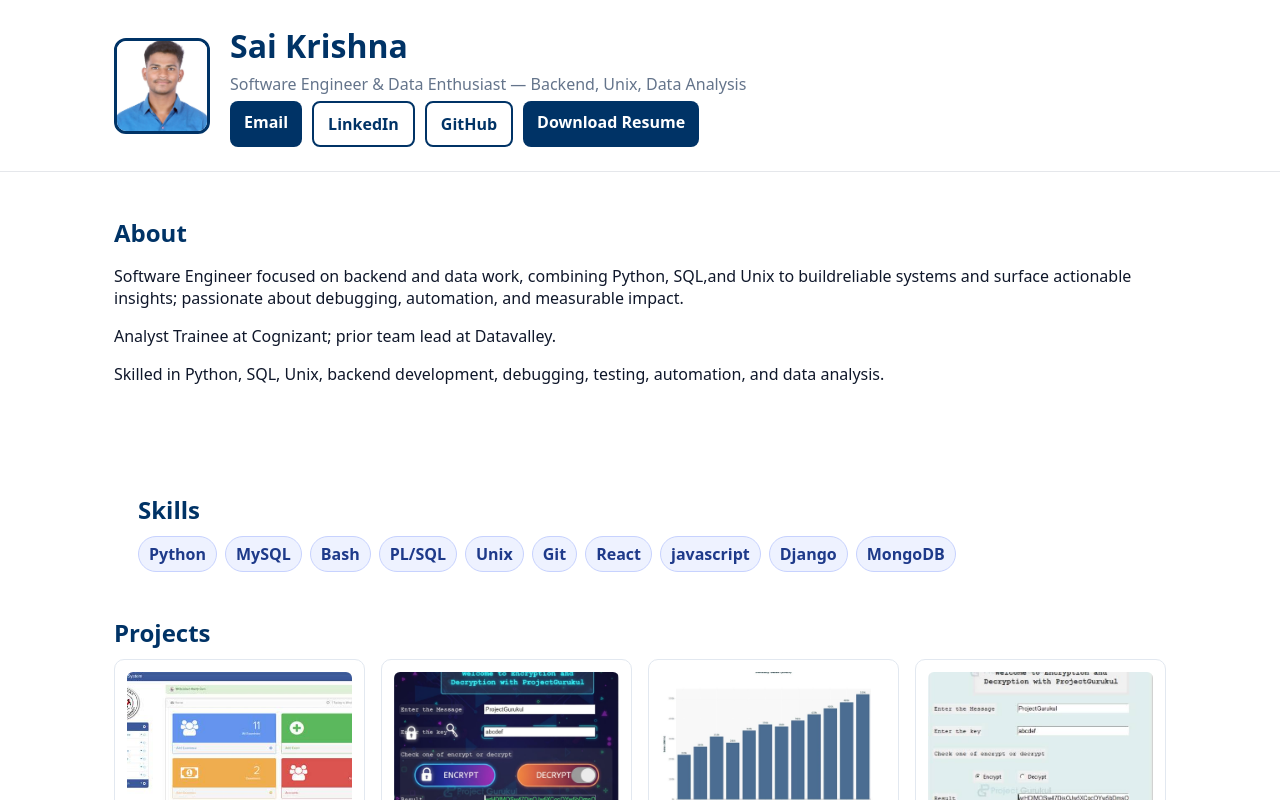
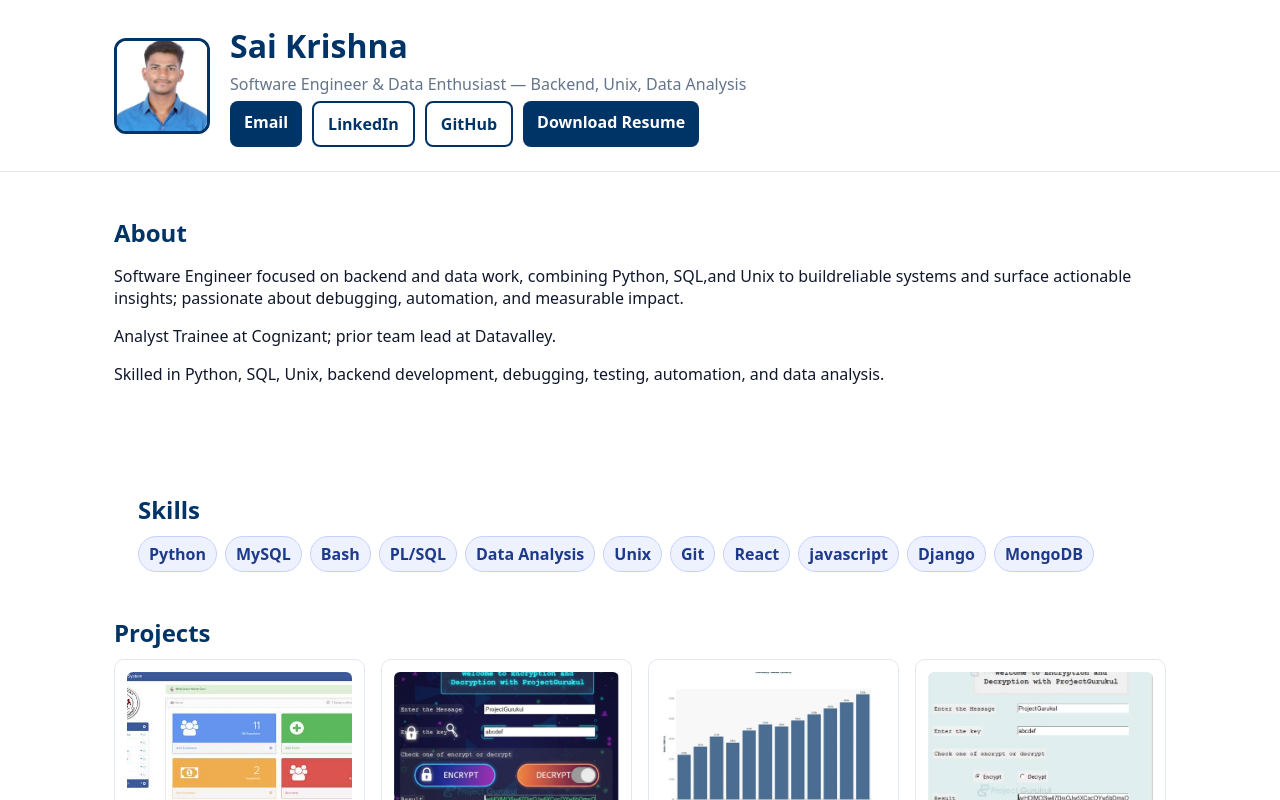
Before and after one commit to Mirthinti/sai-krishnas, a React (Vite) app: page / in a window 1280 px wide. Shown: the top 800 px of the page. Built offline with nearby package versions, Linux system fonts and the light colour scheme.

Commit message:
Update App.jsx

```diff
--- a/src/App.jsx
+++ b/src/App.jsx
@@ -33,6 +33,7 @@ export default function App() {
         <span className="badge">MySQL</span>
       <span className="badge">Bash</span>
       <span className="badge">PL/SQL</span>
+      <span className="badge">Data Analysis</span>
       <span className="badge">Unix</span>
       <span className="badge">Git</span>
       <span className="badge">React</span>
```
